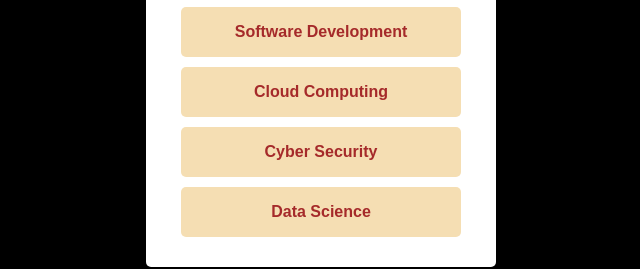
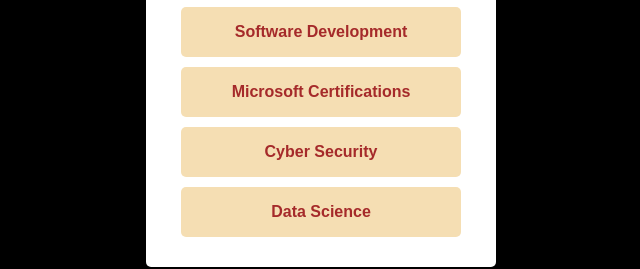
Before and after one commit to chefTee/MLSA-PAGE-LINK, a plain HTML site: page index.html in a window 1280 px wide. Shown: the part 418-687 px from the top of the page, 319-959 px from the left. Drawn offline with Linux system fonts and the light colour scheme.

Commit message:
changed a link

```diff
--- a/index.html
+++ b/index.html
@@ -20,7 +20,7 @@
             <div class="socials">
                 <a class="btn1" href="https://chat.whatsapp.com/BBVcZcRRNEo9KhSTZ8Wnew">Join Tech-Island for useful tech updates</a></button>
                 <a class="btn" href="https://learn.microsoft.com/training/career-paths/developer?wt.mc_id=studentamb_409113">Software Development</a></button>
-                <a class="btn" href="https://learn.microsoft.com/training/modules/describe-cloud-compute/?wt.mc_id=studentamb_409113">Cloud Computing</a></button>
+                <a class="btn" href="https://learn.microsoft.com/credentials/?wt.mc_id=studentamb_409113">Microsoft Certifications</a></button>
                 <a class="btn" href="https://learn.microsoft.com/training/courses/sc-100t00?wt.mc_id=studentamb_409113">Cyber Security</a></button>
                 <a class="btn" href="https://learn.microsoft.com/training/career-paths/data-analyst?wt.mc_id=studentamb_409113 ">Data Science</a></button>
             </div>
```
